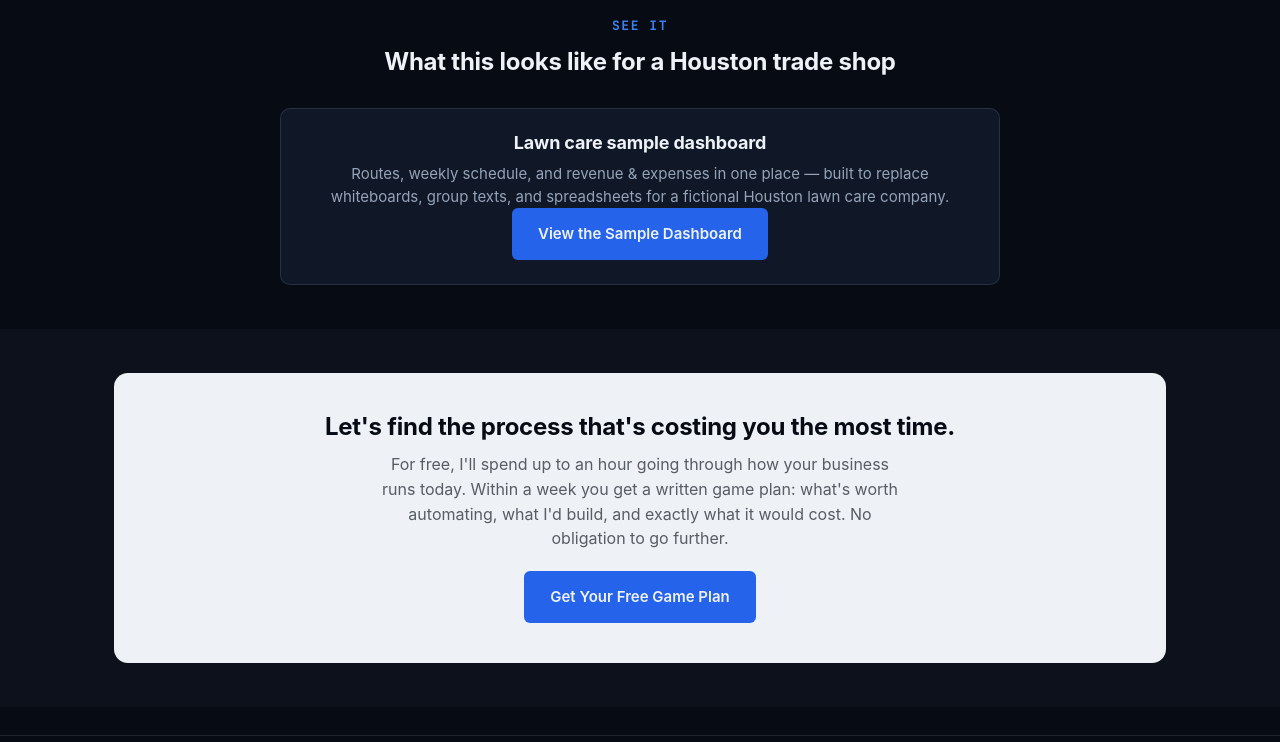
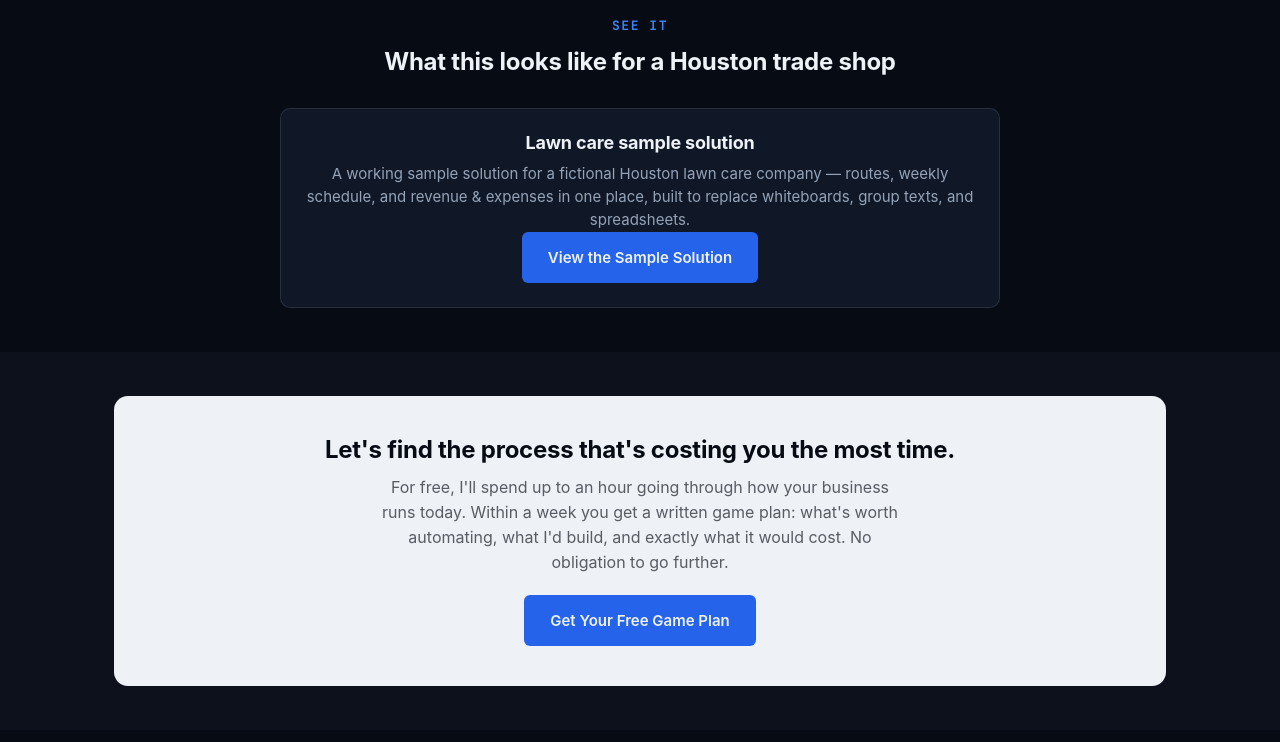
Before and after one commit to timmyj2/gulfcoast-automations, a plain HTML site: page index.html in a window 1280 px wide. Shown: the part 2180-2922 px from the top of the page. Drawn offline with nearby package versions, Linux system fonts and the light colour scheme; a small style sheet from the web is missing.

Commit message:
Reframe lawn-care proof as Sample Solution on homepage

```diff
--- a/index.html
+++ b/index.html
@@ -137,9 +137,9 @@
         <h2>What this looks like for a Houston trade shop</h2>
       </div>
       <div class="card" style="max-width: 720px; margin: 0 auto; text-align: center;">
-        <h3>Lawn care sample dashboard</h3>
-        <p>Routes, weekly schedule, and revenue &amp; expenses in one place — built to replace whiteboards, group texts, and spreadsheets for a fictional Houston lawn care company.</p>
-        <a href="lawn-care-demo.html" class="btn btn-primary">View the Sample Dashboard</a>
+        <h3>Lawn care sample solution</h3>
+        <p>A working sample solution for a fictional Houston lawn care company — routes, weekly schedule, and revenue &amp; expenses in one place, built to replace whiteboards, group texts, and spreadsheets.</p>
+        <a href="lawn-care-demo.html" class="btn btn-primary">View the Sample Solution</a>
       </div>
     </div>
   </section>
```
